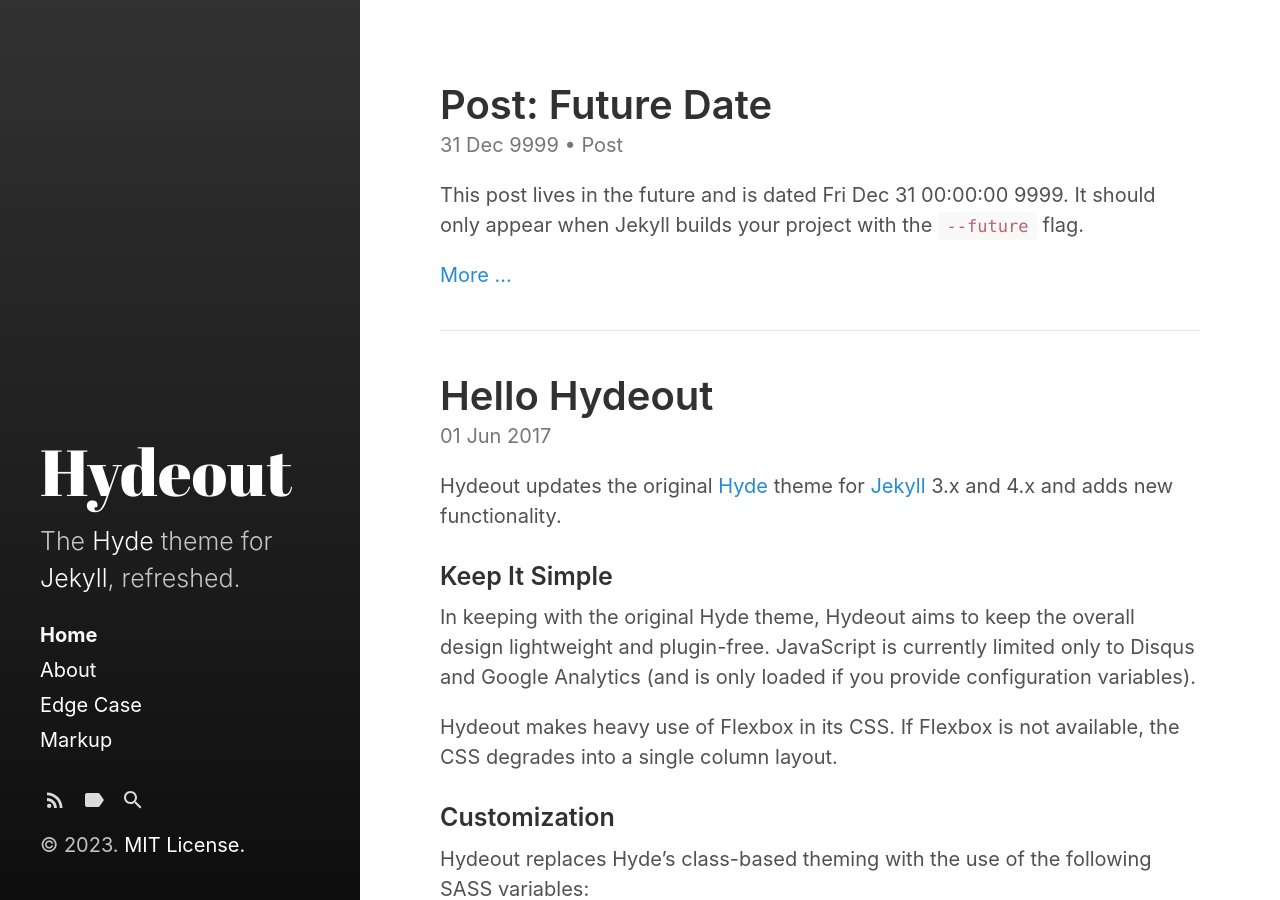
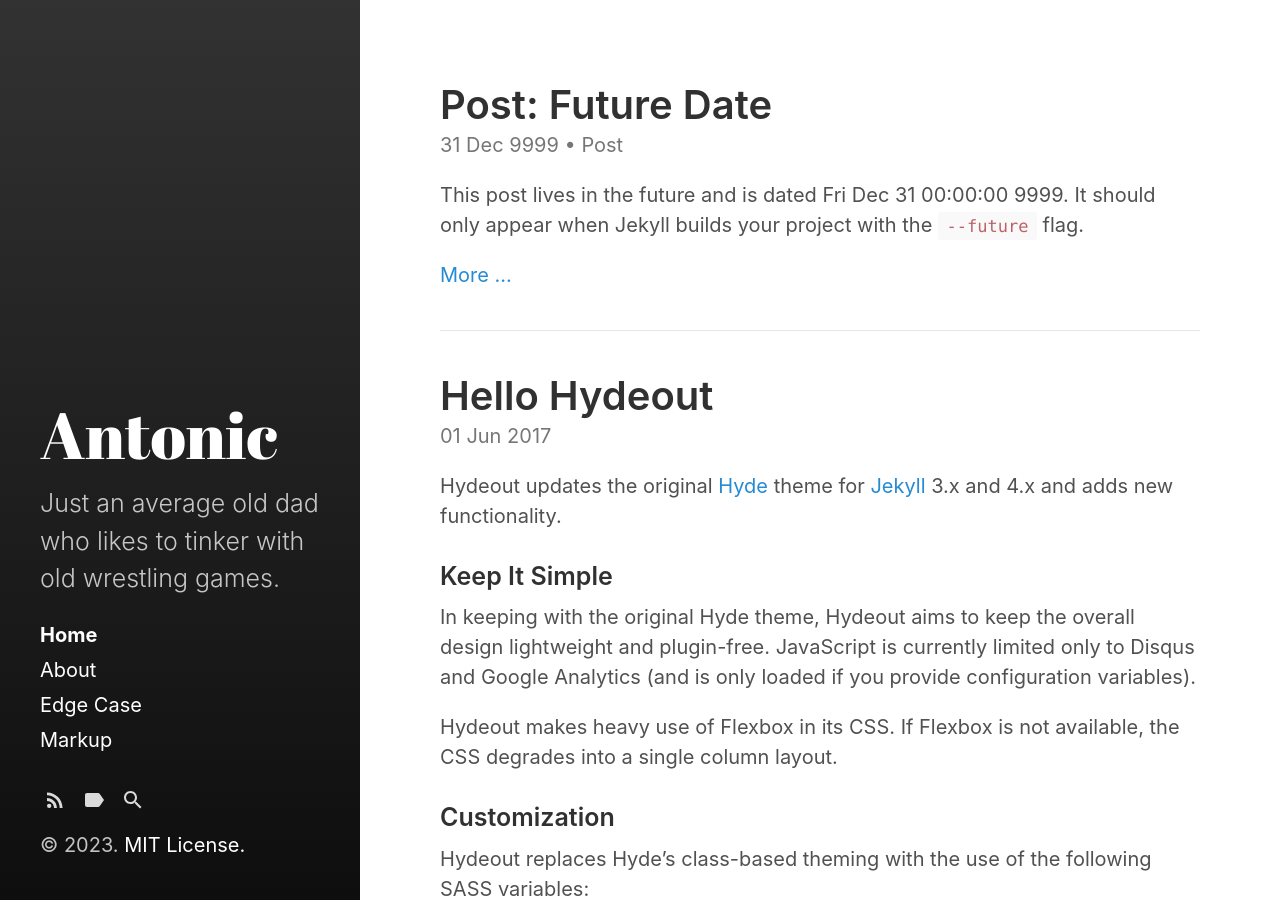
Before and after one commit to Sir-Antonic/Sir-Antonic.github.io, a Jekyll site: the page built from index.html, in a window 1280 px wide and 900 px high. Built offline with Jekyll 4.4.1, drawn with Linux system fonts in a browser that asks for light colours; the list of posts is cut into pages by our own code.

Commit message:
Title Fix

```diff
--- a/_config.yml
+++ b/_config.yml
@@ -3,10 +3,10 @@
 highlighter:      rouge
 
 # Setup
-title:            Hydeout
-tagline:          'A Jekyll theme'
-description:      'The <a href="http://hyde.getpoole.com" target="_blank">Hyde</a> theme for <a href="http://jekyllrb.com" target="_blank">Jekyll</a>, refreshed.'
-url:              https://fongandrew.github.io
+title:            Antonic
+tagline:          ''
+description:      'Just an average old dad who likes to tinker with old wrestling games.'
+url:              https://fSir-Antonic.github.io
 baseurl:          '/hydeout'
                   # the optional subpath of your site, e.g. "/blog"
                   # NB: This applies to all pages in your Jekyll site.
@@ -15,8 +15,8 @@
                   # sidebar_blog_link below.
 
 author:
-  name:           'Andrew Fong'
-  url:            https://twitter.com/fongandrewc
+  name:           'Antonic'
+  url:            https://twitter.com/sirantonic
 
 paginate:         5
 # paginate_path:    '/page:num'
```
